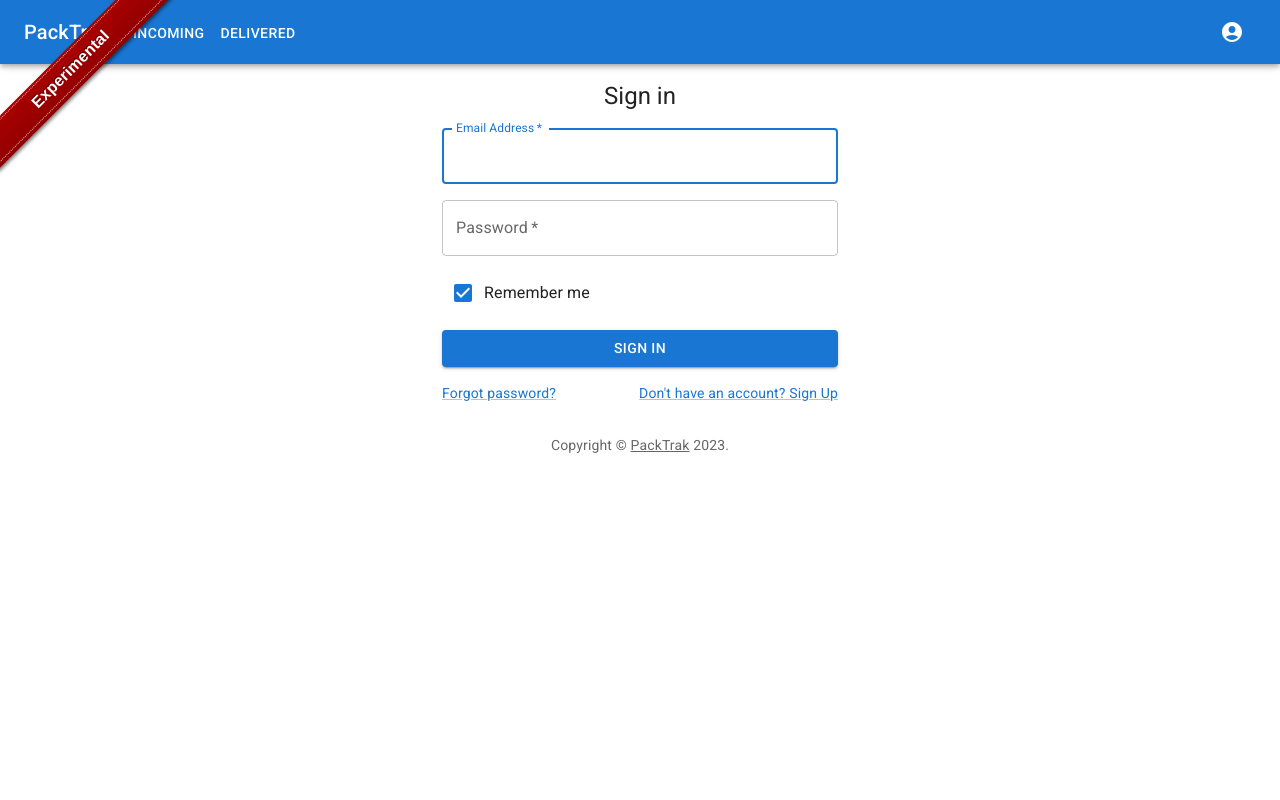
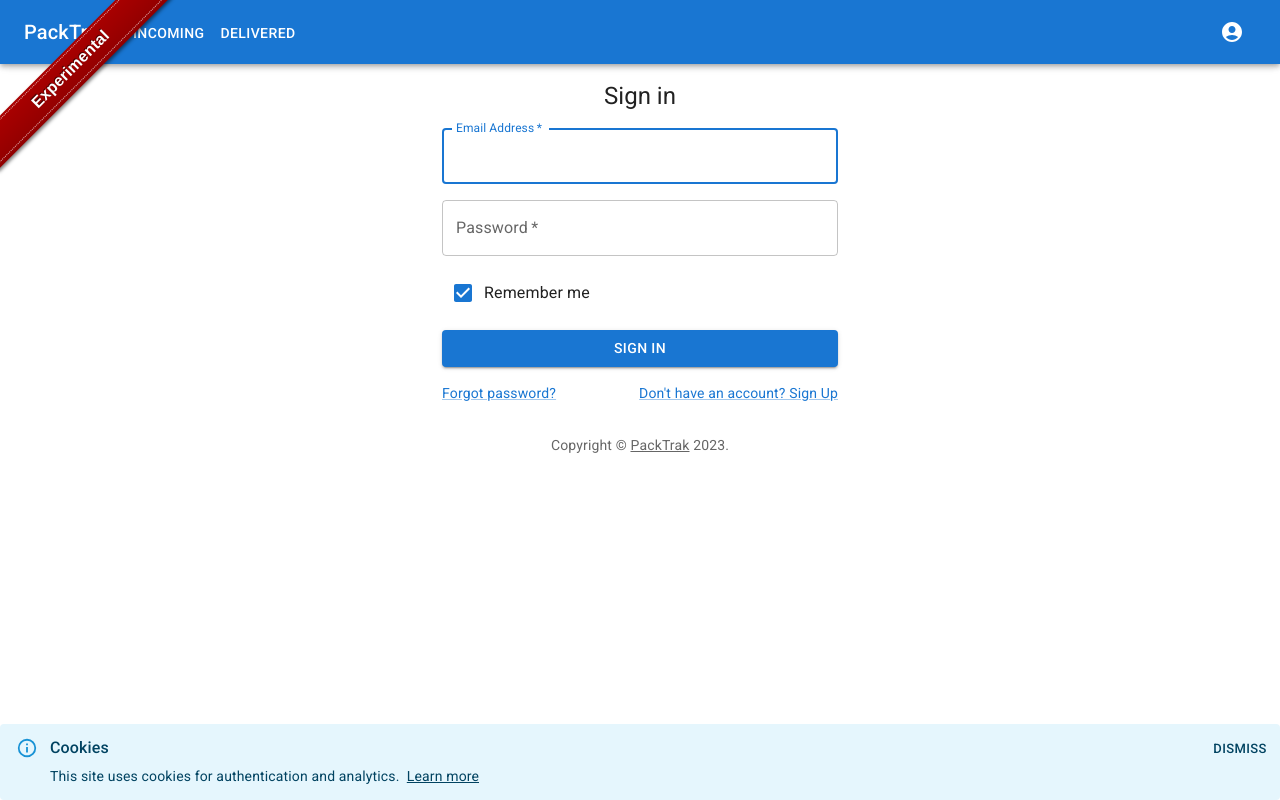
Before and after one commit to petele/packtrak, a React (Create React App) app: page /signin in a window 1280 px wide. Built offline with nearby package versions, Linux system fonts and the light colour scheme; no server answers.

Commit message:
Fixes #54 - mini cookie banner

```diff
--- a/public/index.html
+++ b/public/index.html
@@ -24,7 +24,10 @@
       function gtag(){dataLayer.push(arguments);}
       gtag('js', new Date());
 
-      gtag('config', window.packtrackGTAGid);
+      gtag('config', window.packtrackGTAGid,{
+        allow_google_signals: false,
+        allow_ad_personalization_signals: false,
+      });
     </script>
     <script type="application/ld+json">
       {
--- a/src/App.js
+++ b/src/App.js
@@ -31,6 +31,7 @@ import '@fontsource/roboto/300.css';
 import '@fontsource/roboto/400.css';
 import '@fontsource/roboto/500.css';
 import '@fontsource/roboto/700.css';
+import CookieBanner from './components/CookieBanner';
 
 export default function App() {
   const [uid, setUID] = React.useState(-1);
@@ -88,6 +89,7 @@ function Layout(props) {
         <ButtonAppBar uid={props.uid} />
         <Toolbar />
         <Outlet />
+        <CookieBanner />
       </ThemeProvider>
     </Fragment>
   );
--- /dev/null
+++ b/src/components/CookieBanner.js
@@ -0,0 +1,44 @@
+import * as React from 'react';
+import { Link as RouterLink } from 'react-router-dom';
+
+import {
+  Alert,
+  AlertTitle,
+  Box,
+  Button,
+  Link,
+} from '@mui/material';
+import { logger } from '../helpers/ConsoleLogger';
+
+export default function CookieBanner() {
+  const lsKey = 'pt_cookie_agree';
+  const [bannerVisible, setBannerVisible] = React.useState(false);
+
+  React.useEffect(() => {
+    const hasAccepted = !!window.localStorage.getItem(lsKey);
+    logger.log('cookieBanner', hasAccepted);
+    if (!hasAccepted) {
+      setBannerVisible(true);
+    }
+  }, []);
+
+  function clickOK() {
+    window.localStorage.setItem(lsKey, 'true');
+    setBannerVisible(false);
+  }
+
+  return (
+    <Box sx={{position:'absolute', bottom: 0, width: '100%'}}>
+      {bannerVisible && (
+        <Alert severity="info" action={<Button onClick={clickOK} color="inherit" size="small">
+        Dismiss
+      </Button>}>
+          <AlertTitle>Cookies</AlertTitle>
+          This site uses cookies for authentication and analytics.
+          &nbsp;
+          <Link component={RouterLink} color="inherit" to="/about">Learn more</Link>
+        </Alert>
+      )}
+    </Box>
+  );
+}
--- a/src/helpers/deleteUserData.js
+++ b/src/helpers/deleteUserData.js
@@ -20,4 +20,5 @@ export async function deleteUserData(password) {
 
   const user = getUser();
   await deleteUser(user);
+  window.localStorage.clear();
 }
```
